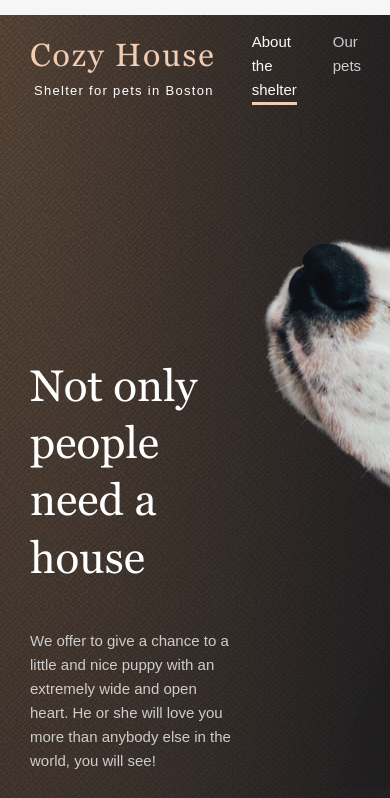
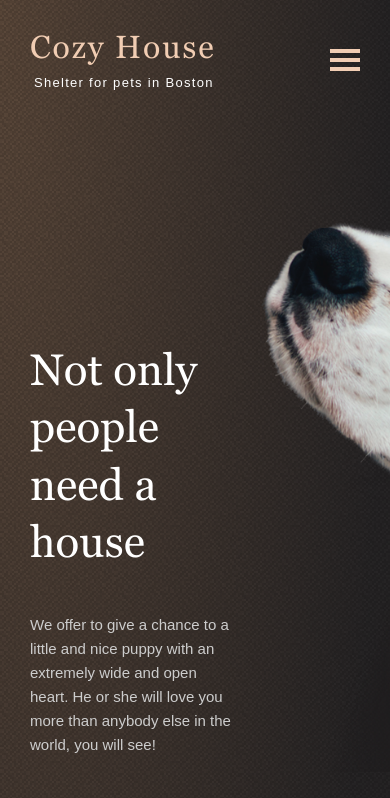
Before and after one commit to Mi6aRdnv/Shelter-Cozy-House, a website: page pages/main/index.html in a window 390 px wide. Shown: the top 798 px of the page. Drawn offline with Linux system fonts and the light colour scheme.

Commit message:
feat: implement responsive layout for header

```diff
--- a/pages/main/index.html
+++ b/pages/main/index.html
@@ -33,6 +33,16 @@
             <a href="#footer" class="nav-links__link">Contacts</a>
           </li>
         </ul>
+
+        <button
+          type="button"
+          aria-label="Toggle burger menu"
+          class="burger-btn"
+        >
+          <span class="burger-btn__elm"></span>
+          <span class="burger-btn__elm"></span>
+          <span class="burger-btn__elm"></span>
+        </button>
       </nav>
     </header>
     <main class="main">
--- a/styles/global.css
+++ b/styles/global.css
@@ -193,6 +193,31 @@ footer {
   height: 3px;
 }
 
+/* BURGER */
+.burger-btn {
+  user-select: none;
+  position: relative;
+  z-index: 10;
+  justify-content: space-between;
+  display: none;
+  flex-direction: column;
+  width: 30px;
+  height: 22px;
+  background: none;
+}
+.burger-btn__elm {
+  border: 2px solid var(--color-primary);
+  width: 100%;
+  height: 0px;
+  transition: 2s;
+}
+.burger-btn:hover {
+  background: none;
+}
+.burger-btn:hover .burger-btn__elm {
+  border: 2px solid var(--color-primary-light);
+}
+
 /* PETS - SECTION */
 #pets {
   padding: 80px 30px 100px;
@@ -330,3 +355,15 @@ footer {
   align-self: flex-end;
   user-select: none;
 }
+
+/* For tablets */
+
+/* For mobile */
+@media (max-width: 767.9px) {
+  .nav-links {
+    display: none;
+  }
+  .burger-btn {
+    display: flex;
+  }
+}
```
Also changed, not shown: pages/pets/index.html (+9 -0 lines).
